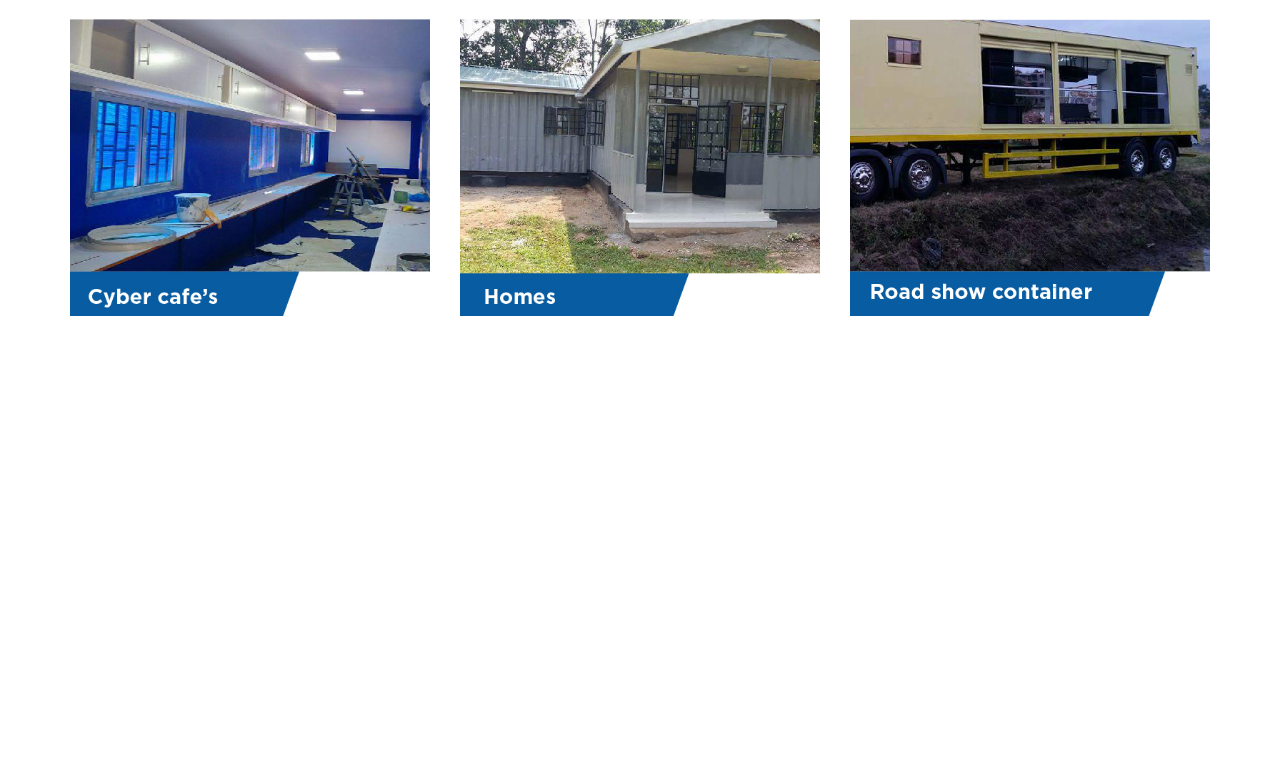
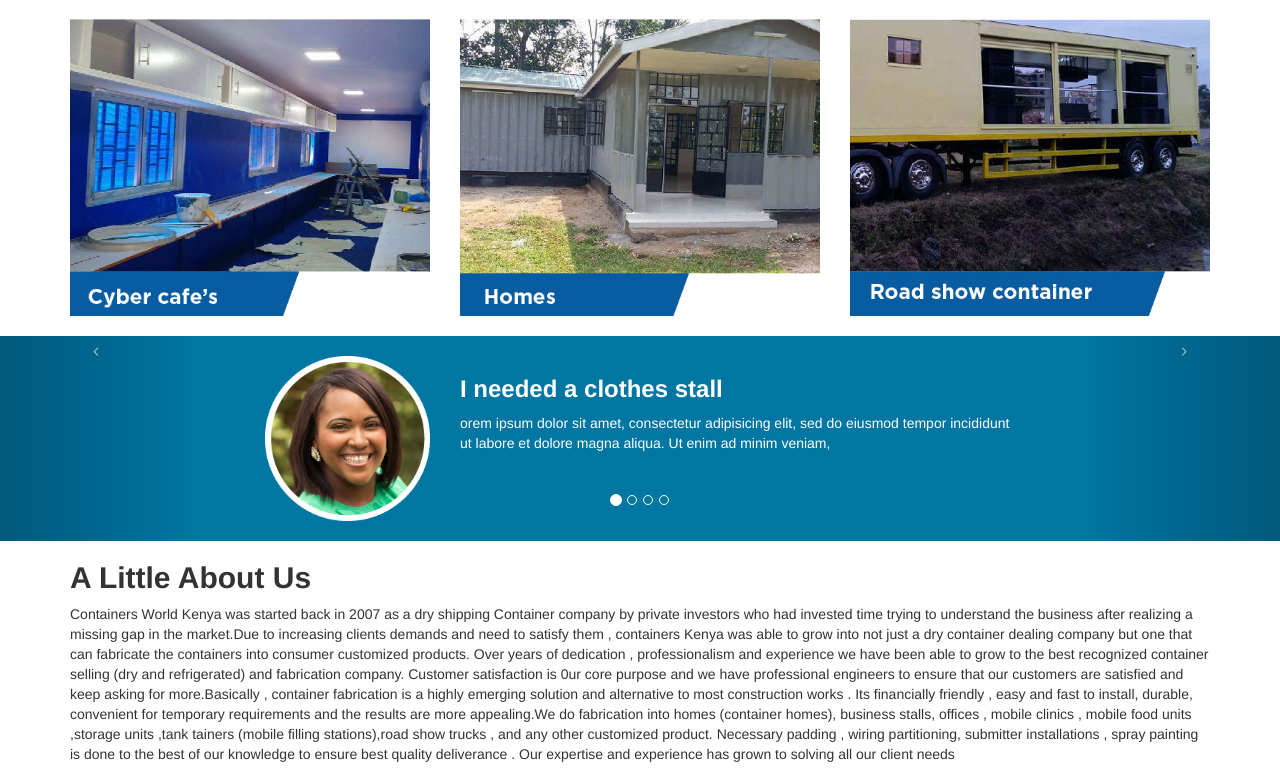
Before and after one commit to koikoishogun/containers, a Laravel app: page / in a window 1280 px wide. Shown: the part 903-1677 px from the top of the page. Before the commit the page ends 1219 px from the top, so only its background shows below. Run offline with Laravel 8, Linux system fonts and the light colour scheme; settings files or empty folders that the repository lacks are supplied.

Commit message:
Additions on homepage

```diff
--- a/public/css/containerskenya.css
+++ b/public/css/containerskenya.css
@@ -74,3 +74,10 @@
 
 	padding-right: 20px;
 }
+
+
+/******************TESTIMONIAL STYLING*********************************************/
+.testimonial-header{
+
+	padding-top:20px;
+}
--- a/resources/views/welcome.blade.php
+++ b/resources/views/welcome.blade.php
@@ -220,6 +220,113 @@
         </div>
        </div>
 
+<!--Testimonials-->
+
+    <div class="slider">
+            <div id = "myCarousel" class = "carousel slide">
+
+               <!-- Carousel indicators -->
+               <ol class = "carousel-indicators">
+                  <li data-target = "#myCarousel" data-slide-to = "0" class = "active"></li>
+                  <li data-target = "#myCarousel" data-slide-to = "1"></li>
+                  <li data-target = "#myCarousel" data-slide-to = "2"></li>
+                  <li data-target = "#myCarousel" data-slide-to = "3"></li>
+               </ol>
+
+               <!-- Carousel items -->
+               <div class = "carousel-inner">
+
+                  <div class = "item active">
+                        <div class="container">
+                          <div class="row">
+                              <div class="col-md-2 col-md-offset-2">
+                                     <img class="slider-img img-responsive" src = "{{ URL::asset('/images/avatar-02.png')}}" alt = "First slide">
+                              </div>
+
+                              <div class="col-md-6">
+                                <h3 class="white testimonial-header"><b>I needed a clothes stall</b></h1>
+
+                                <p class="white">orem ipsum dolor sit amet, consectetur adipisicing elit, sed do eiusmod tempor incididunt ut labore et dolore magna aliqua. Ut enim ad minim veniam,</p>
+
+                              </div>
+
+                          </div>
+                        </div>
+                  </div>
+
+                  <div class = "item">
+                    <div class="container">
+                         <div class="row">
+
+                              <div class="col-md-2 col-md-offset-2">
+                                     <img class="slider-img img-responsive" src = "{{ URL::asset('/images/avatar-02.png')}}" alt = "First slide">
+                              </div>
+
+                              <div class="col-md-6">
+                                <h3 class="white testimonial-header"><b>I needed a clothes stall</b></h1>
+
+                                <p class="white">orem ipsum dolor sit amet, consectetur adipisicing elit, sed do eiusmod tempor incididunt ut labore et dolore magna aliqua. Ut enim ad minim veniam,</p>
+
+                              </div>
+
+                          </div>
+                    </div>
+                </div>
+
+                  <div class = "item">
+                      <div class="container">
+                         <div class="row">
+
+                         <div class="col-md-2 col-md-offset-2">
+                                     <img class="slider-img img-responsive" src = "{{ URL::asset('/images/avatar-02.png')}}" alt = "First slide">
+                              </div>
+
+                              <div class="col-md-6">
+                                <h3 class="white testimonial-header"><b>I needed a clothes stall</b></h1>
+
+                                <p class="white">orem ipsum dolor sit amet, consectetur adipisicing elit, sed do eiusmod tempor incididunt ut labore et dolore magna aliqua. Ut enim ad minim veniam,</p>
+
+                        </div>
+
+                          </div>
+                       </div>
+                  </div>
+
+               </div>
+
+               <!-- Carousel nav -->
+               <a class = "carousel-control left" href = "#myCarousel" data-slide = "prev">&lsaquo;</a>
+               <a class = "carousel-control right" href = "#myCarousel" data-slide = "next">&rsaquo;</a>
+
+            </div>
+
+            <div class="container">
+              <h2 class="aboutus-header blue"><b>A Little About Us</b></h2>
+              <p>Containers World Kenya was started back in 2007 as a dry shipping
+Container company by private investors who had invested time trying to
+understand the business after realizing a missing gap in the market.Due
+to increasing clients demands and need to satisfy them , containers Kenya
+was able to grow into not just a dry container dealing company but one
+that can fabricate the containers into consumer customized products. Over
+years of dedication , professionalism and experience we have been able to
+grow to the best recognized container selling (dry and refrigerated) and
+fabrication company. Customer satisfaction is 0ur core purpose and we have
+professional engineers to ensure that our customers are satisfied and keep
+asking for more.Basically , container fabrication is a highly emerging solution
+and alternative to most construction works . Its financially friendly , easy
+and fast to install, durable, convenient for temporary requirements and the
+results are more appealing.We do fabrication into homes (container homes),
+business stalls, offices , mobile clinics , mobile food units ,storage units ,tank
+tainers (mobile filling stations),road show trucks , and any other customized
+product. Necessary padding , wiring partitioning, submitter installations ,
+spray painting is done to the best of our knowledge to ensure best quality
+deliverance . Our expertise and experience has grown to solving all our client
+needs</p>
+            </div>
+       </div>
+
+<!--End Testimonial-->
+
         <script src="{{ URL::asset('/js/jquery.js')}}"></script>
         <script src="{{ URL::asset('/js/bootstrap.js')}}"></script>
         <script src="{{ URL::asset('/js/omega.js')}}"></script>
```
Also changed, not shown: public/images/avatar-02.png (added).
